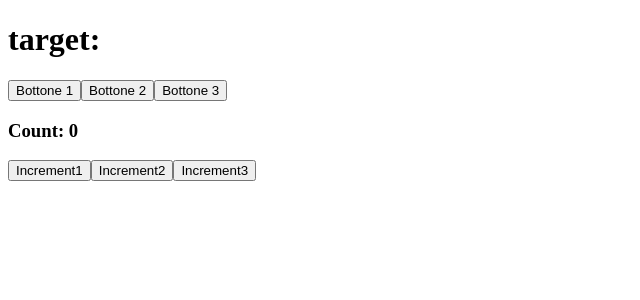
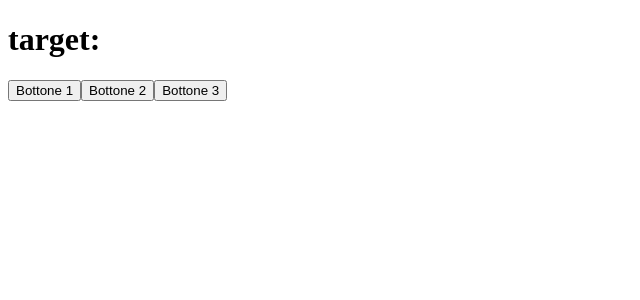
Before and after one commit to Tonyrgg/react-exercises, a React (Create React App) app in the folder my-app/: page / in a window 1280 px wide. Shown: the top 300 px of the page, without its empty margins (0-640 px from the left). Built offline with nearby package versions, Linux system fonts and the light colour scheme.

Commit message:
events 03

```diff
--- a/my-app/src/App.js
+++ b/my-app/src/App.js
@@ -8,7 +8,6 @@ export class App extends React.Component {
         return (
             <div>
                 <ClickTracker />
-                <Counter />
             </div>
         )
     }
```
